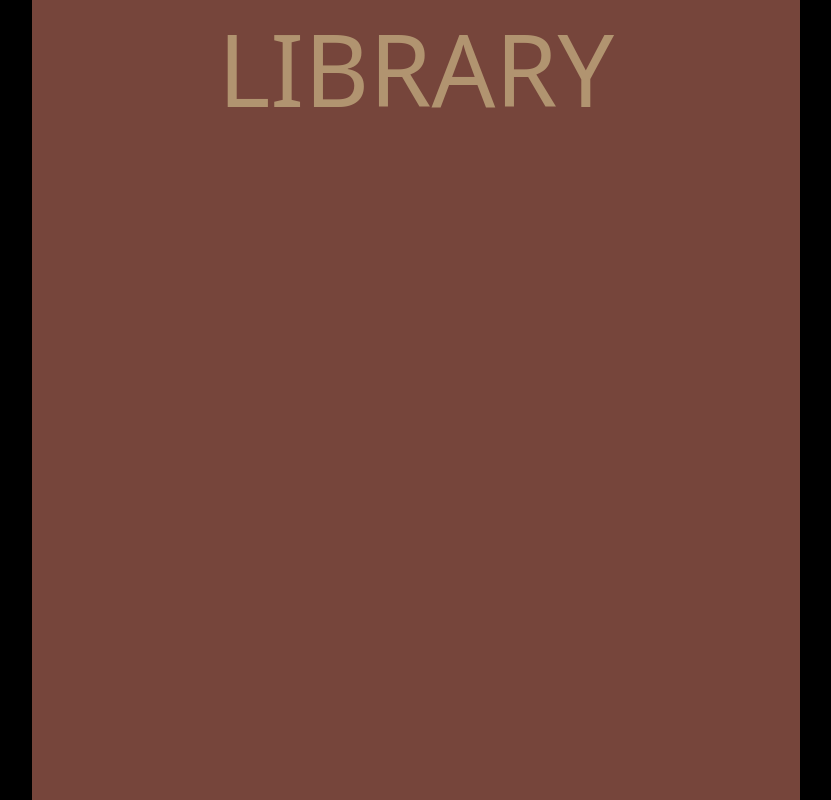
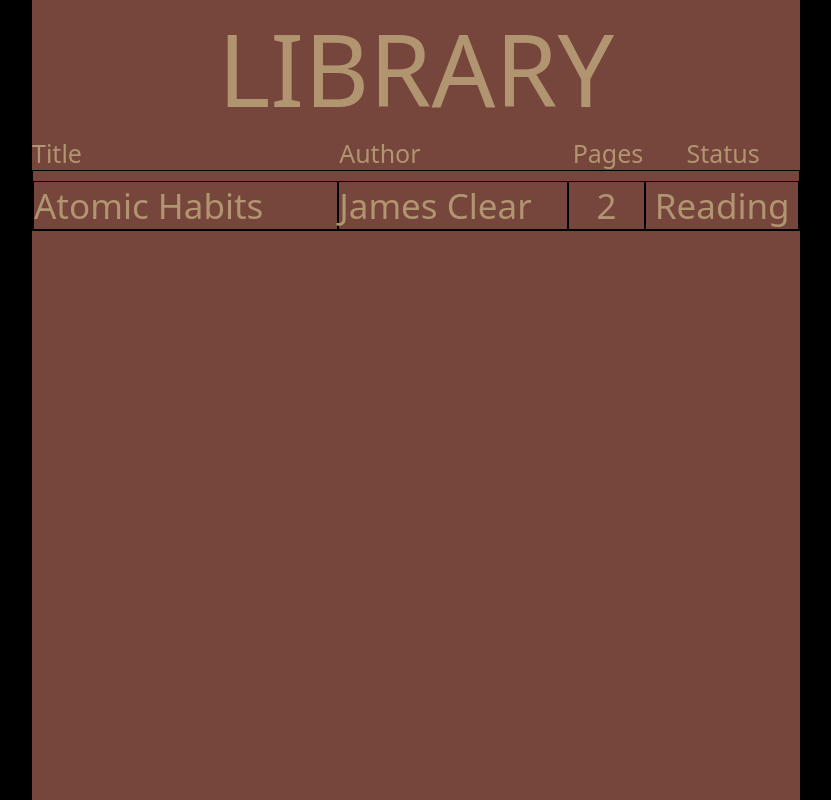
Before and after one commit to jxxt/library, a plain HTML site: page index.html in a window 1280 px wide. Shown: the whole page, without its empty margins (224-1055 px from the left). Drawn offline with Linux system fonts and the light colour scheme; a web font is replaced by a local one.

Commit message:
added box layout

```diff
--- a/index.html
+++ b/index.html
@@ -19,8 +19,19 @@
 
         <div class="heading">LIBRARY</div>
 
+        <div class="box-heading">
+            <div class="heading-title">Title</div>
+            <div class="heading-author">Author</div>
+            <div class="heading-pages">Pages</div>
+            <div class="heading-status">Status</div>
+        </div>
         <div class="library-box">
-
+            <div class="box one">
+                <div class="title">Atomic Habits</div>
+                <div class="author">James Clear</div>
+                <div class="pages">2</div>
+                <div class="status">Reading</div>
+            </div>
         </div>
     </div>
 
--- a/styles.css
+++ b/styles.css
@@ -23,3 +23,70 @@ body {
     font-size: 100px;
     text-align: center;
 }
+
+.box-heading {
+    display: flex;
+    flex-direction: row;
+    justify-content: space-between;
+}
+
+.box-heading > div {
+    font-size: 25px;
+
+}
+
+.heading-title {
+    width: 40%;
+}
+
+.heading-author {
+    width: 30%;
+}
+
+.heading-pages {
+    width: 10%;
+    text-align: center;
+}
+
+.heading-status {
+    width: 20%;
+    text-align: center;
+}
+
+.library-box {
+    font-size: 35px;
+}
+
+.box {
+    padding-top: 10px;
+}
+
+.library-box>div {
+    border: 1px solid black;
+    display: flex;
+    flex-direction: row;
+    /* justify-content: space-between; */
+}
+
+.title {
+    width: 40%;
+}
+
+.author {
+    width: 30%;
+}
+
+.pages {
+    width: 10%;
+    text-align: center;
+}
+
+.status {
+    width: 20%;
+    text-align: center;
+}
+
+.library-box>div>div {
+    border: 1px solid black;
+
+}
```
